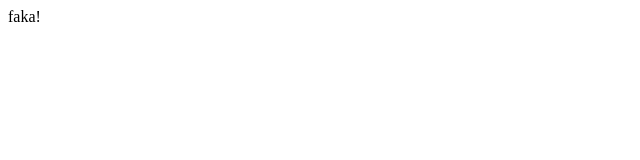
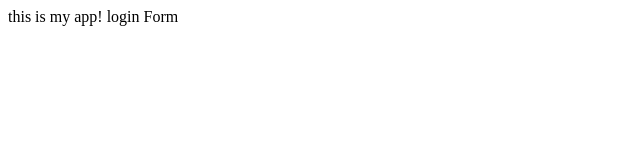
Before and after one commit to rickvg2002/myapp, a plain HTML site: page index.html in a window 1280 px wide. Shown: the whole page, without its empty margins (0-640 px from the left). Drawn offline with Linux system fonts and the light colour scheme.

Commit message:
login form

```diff
--- /dev/null
+++ b/dir2/app2.js
@@ -0,0 +1 @@
+console.log("123");
--- a/index.html
+++ b/index.html
@@ -4,9 +4,10 @@
     <meta charset="UTF-8">
     <meta http-equiv="X-UA-Compatible" content="IE=edge">
     <meta name="viewport" content="width=device-width, initial-scale=1.0">
-    <title>Document</title>
+    <title>My app</title>
 </head>
 <body>
-    faka!
+    this is my app!
+    login Form
 </body>
 </html>
```
Also changed, not shown: login.html (added, +1 -0 lines), app.js (line endings or trailing spaces), log.txt (added).
